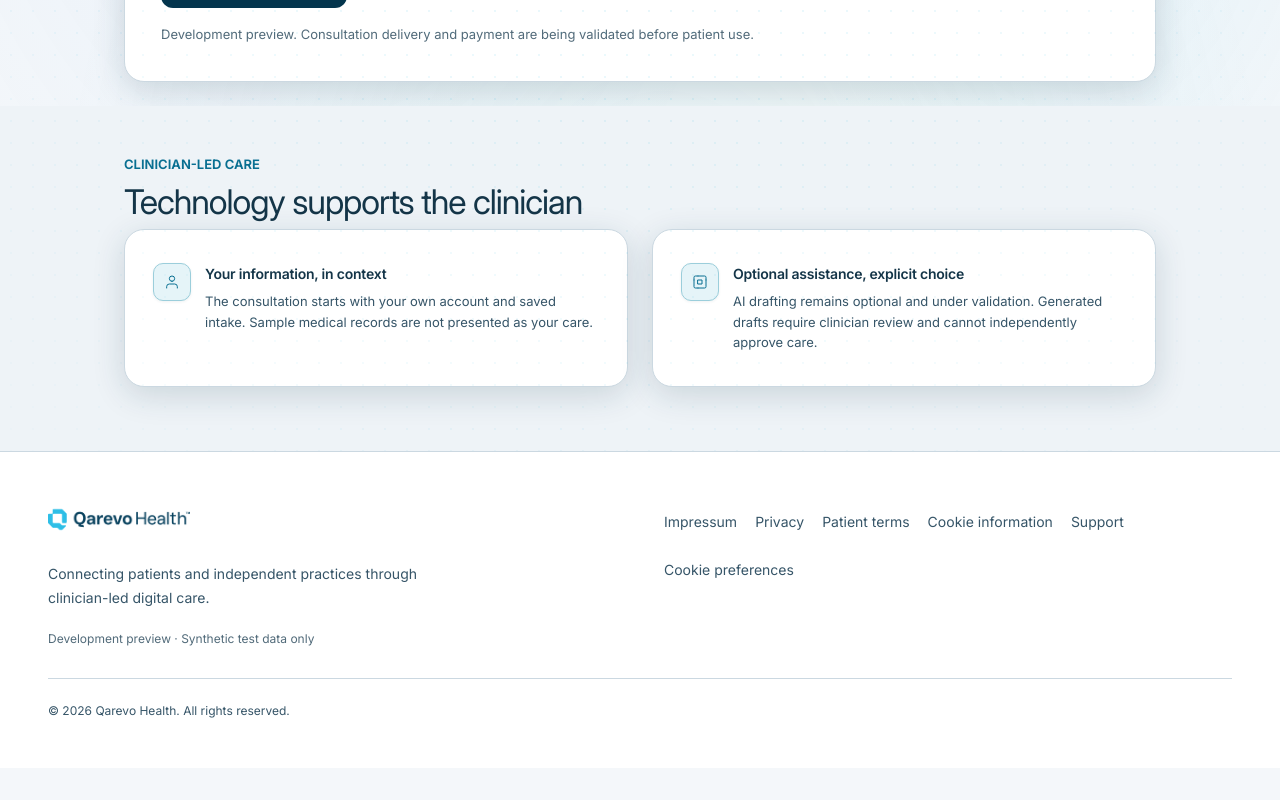
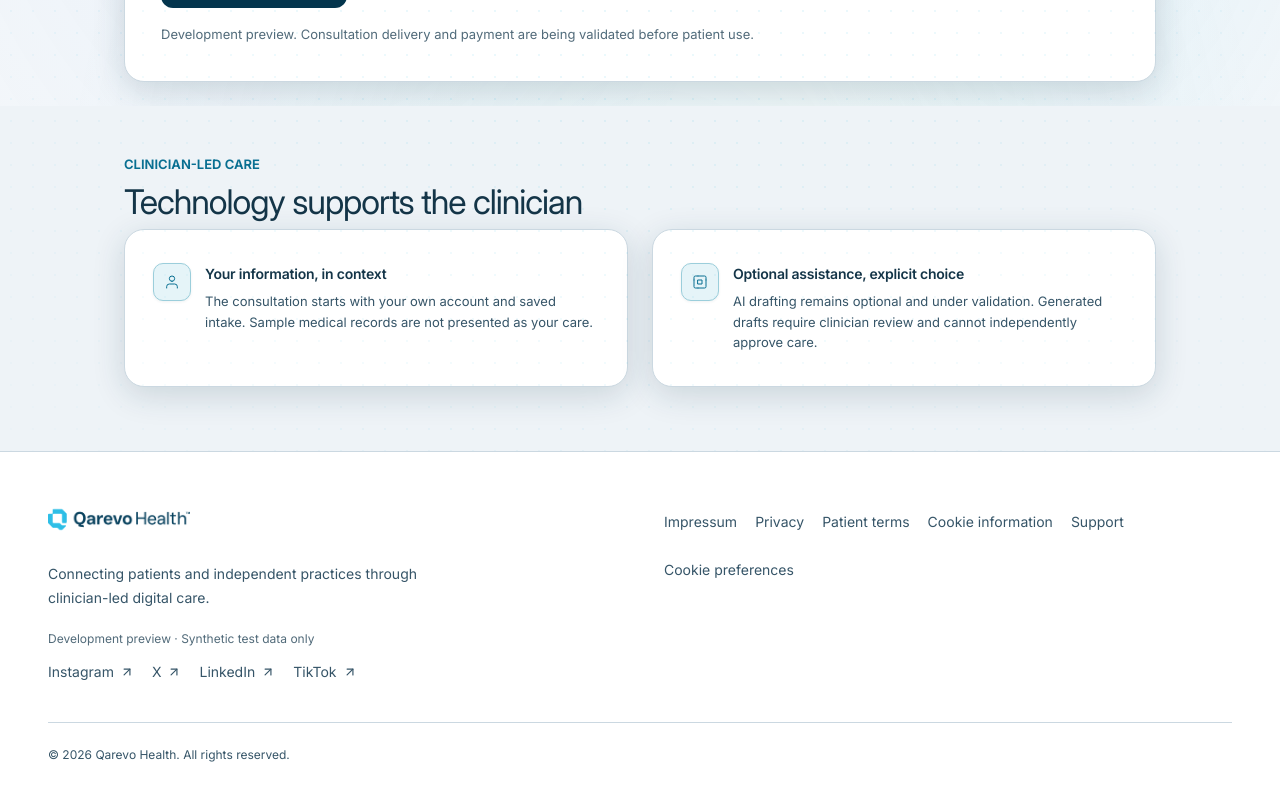
Before and after one commit to azm-nexus-ai/qarevo-platform-web, a Next.js app: page / in a window 1280 px wide. Shown: the part 1980-2780 px from the top of the page. Before the commit the page ends 2748 px from the top, so only its background shows below. Built offline with nearby package versions, Linux system fonts and the light colour scheme; what nextjs-nav-guard would draw is missing.

Commit message:
feat(footer): add confirmed Qarevo social profiles

```diff
--- a/components/layout/Footer.tsx
+++ b/components/layout/Footer.tsx
@@ -3,6 +3,7 @@
 import Link from 'next/link'
 import { usePathname } from 'next/navigation'
 import { useRef, useState } from 'react'
+import { ArrowUpRight } from 'lucide-react'
 import AuthenticatedLogo from '@/components/branding/AuthenticatedLogo'
 import { useTheme } from '@/components/ui/ThemeProvider'
 import { THEME_KEY } from '@/lib/theme'
@@ -11,6 +12,14 @@ import { SIDEBAR_PREFERENCE_CHANGED } from '@/components/layout/SidebarToggle'
 const LINKS = [
   ['Impressum', '/impressum'], ['Privacy', '/privacy'], ['Patient terms', '/terms'],
   ['Cookie information', '/cookies'], ['Support', '/support'],
+] as const
+
+// Company-owned profiles confirmed by the product owner on 3 November 2026.
+const SOCIAL_LINKS = [
+  ['Instagram', 'https://www.instagram.com/qarevo_health/'],
+  ['X', 'https://x.com/qarevohealth'],
+  ['LinkedIn', 'https://www.linkedin.com/company/qarevo-health-gmbh/posts/'],
+  ['TikTok', 'https://www.tiktok.com/@qarevohealth'],
 ] as const
 
 export default function Footer() {
@@ -37,6 +46,11 @@ export default function Footer() {
         <Link href='/' aria-label='Qarevo Health home'><AuthenticatedLogo width={142} /></Link>
         <p>Connecting patients and independent practices through clinician-led digital care.</p>
         <span className='corporate-footer-preview'>Development preview · Synthetic test data only</span>
+        <nav aria-label='Qarevo Health social profiles'>
+          {SOCIAL_LINKS.map(([label, href]) => <a key={href} href={href} target='_blank' rel='noopener noreferrer' aria-label={`${label} (opens in a new tab)`} className='gap-1.5'>
+            {label}<ArrowUpRight size={14} aria-hidden='true' />
+          </a>)}
+        </nav>
       </div>
       <nav aria-label='Legal and support'>
         {LINKS.map(([label, href]) => <Link href={href} key={href}>{label}</Link>)}
```
Also changed, not shown: 1 other file (tests, documents, lock files or other folders).
